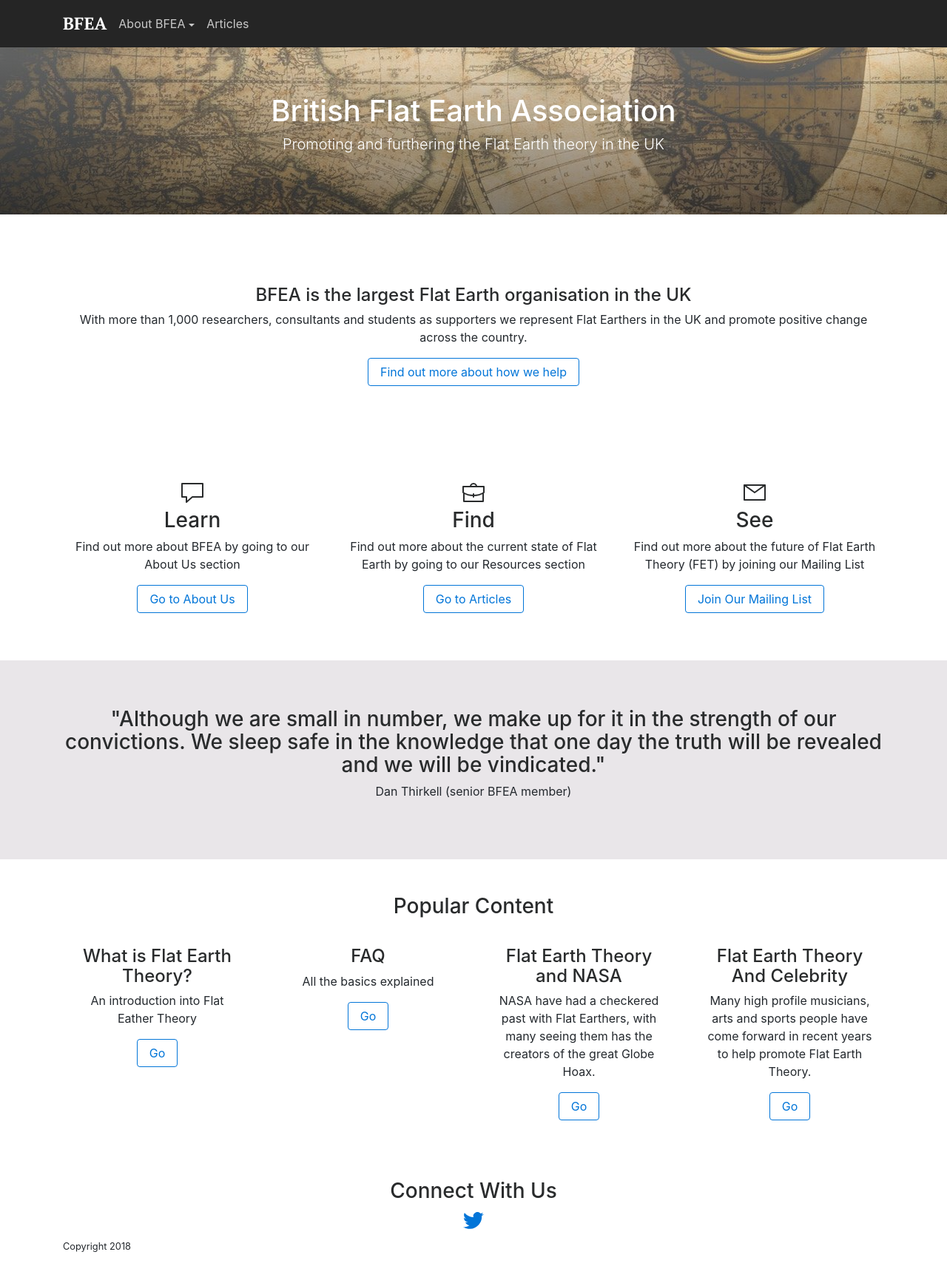
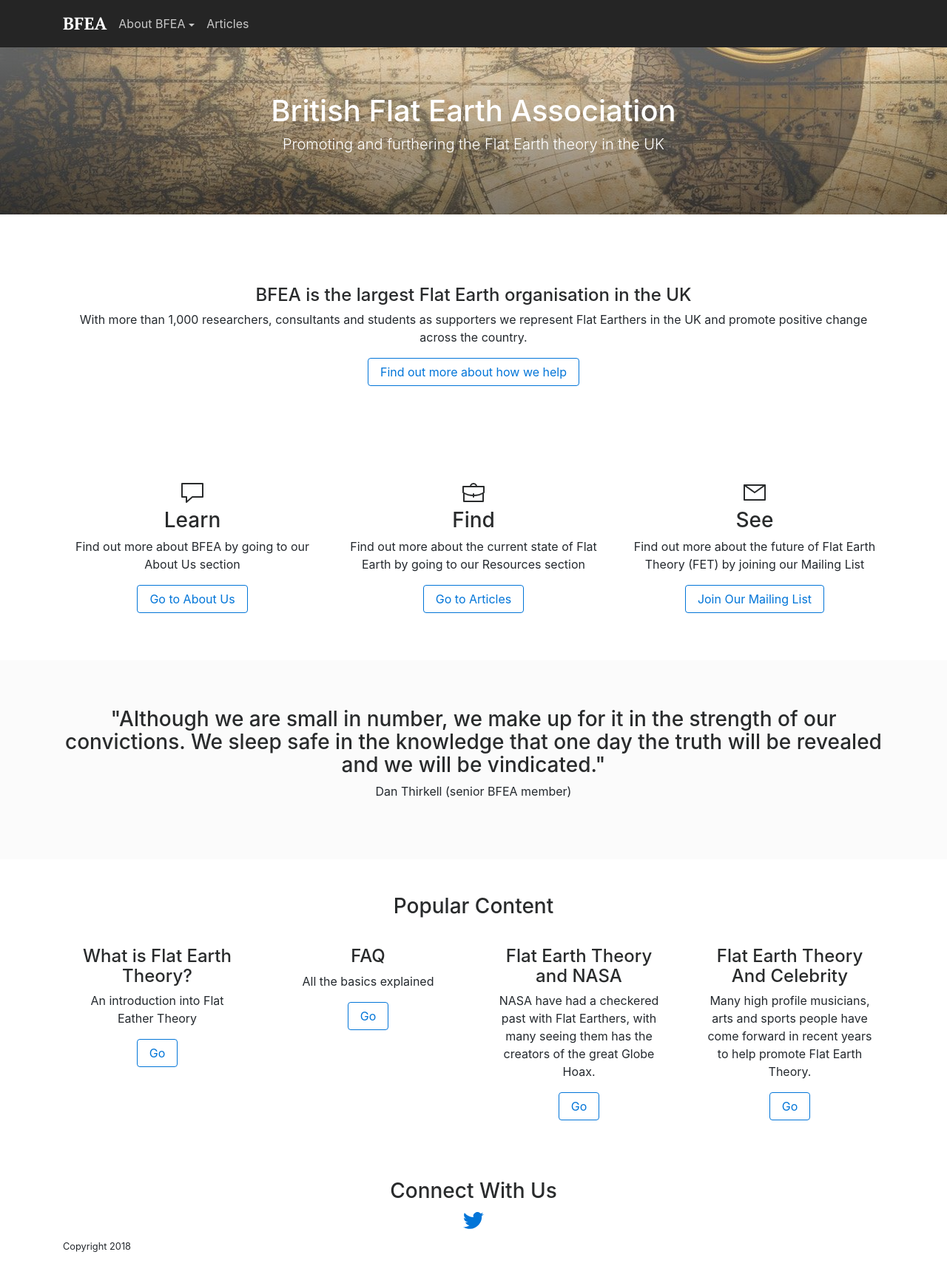
Before and after one commit to krussll/etsysimplicity, a Jekyll site: the page built from index.md, in a window 1280 px wide. Shown: the whole page at 74% size. Built offline with Jekyll 4.4.1, drawn with Linux system fonts in a browser that asks for light colours; nearby versions of some CDN libraries.

Commit message:
Update main.scss

```diff
--- a/css/main.scss
+++ b/css/main.scss
@@ -87,7 +87,7 @@ p {
 }
 
 .jumbotron.quote {
-  background: #E9E6E9;
+  background: #FBFBFB;
 }
 
 ul.posts {
```
